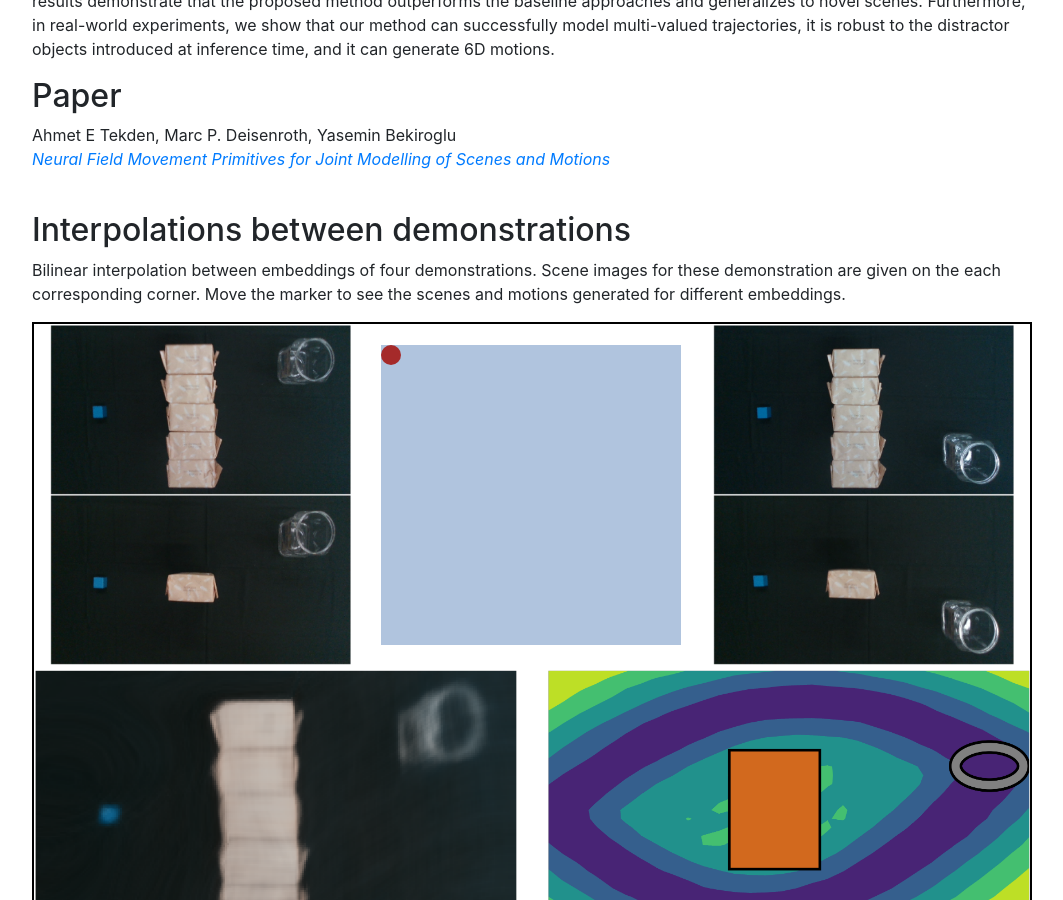
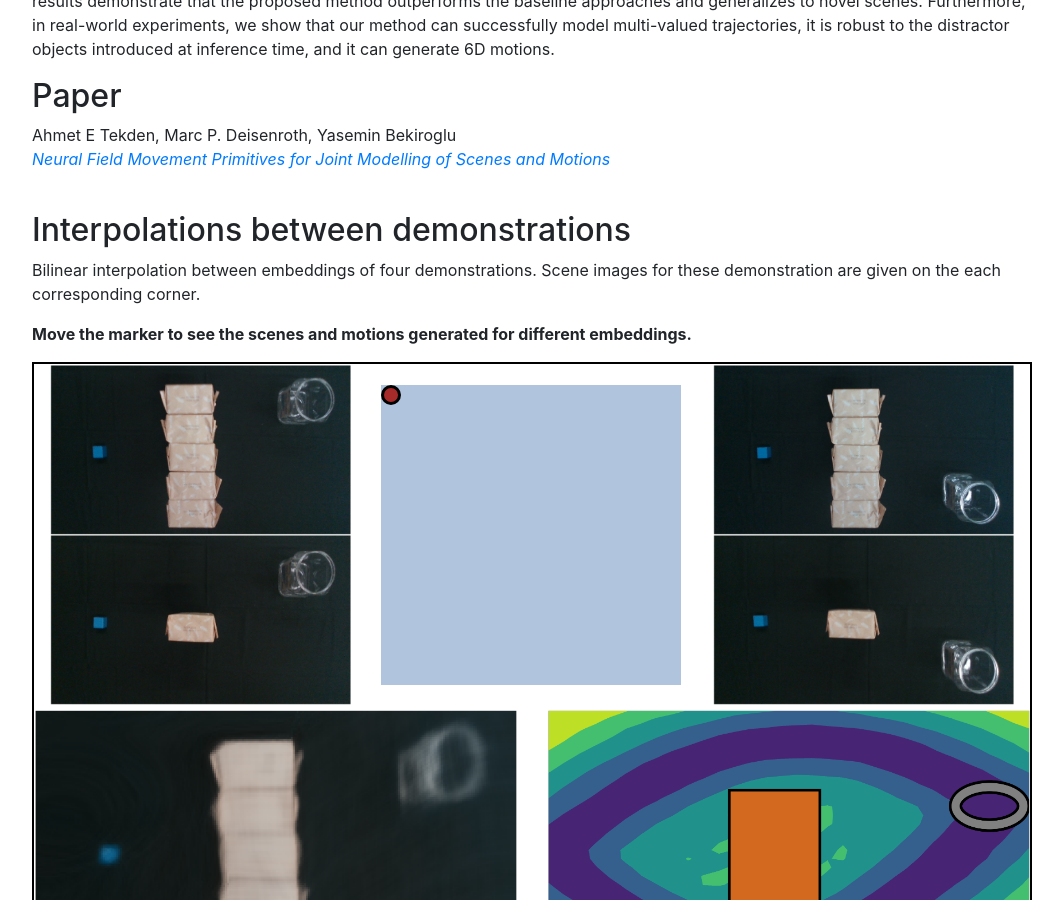
Before and after one commit to Fzaero/Fzaero.github.io, a Jekyll site: the page built from _project_pages/NFMP.md, in a window 1280 px wide and 900 px high, scrolled down 1053 px. Shown: the whole window, without its empty margins (108-1171 px from the left). Built offline with Jekyll 4.4.1, drawn with Linux system fonts in a browser that asks for light colours; comment, search, counter and statistics services are not loaded.

Commit message:
Updated the visibility of marker.

```diff
--- a/_project_pages/NFMP.md
+++ b/_project_pages/NFMP.md
@@ -48,7 +48,9 @@ can generate 6D motions.
 
 <h2>Interpolations between demonstrations</h2>
 
-<p>Bilinear interpolation between embeddings of four demonstrations. Scene images for these demonstration are given on the each corresponding corner. Move the marker to see the scenes and motions generated for different embeddings.</p>
+<p>Bilinear interpolation between embeddings of four demonstrations. Scene images for these demonstration are given on the each corresponding corner. </p>
+
+<p> <b>Move the marker to see the scenes and motions generated for different embeddings.</b></p>
 <div id="widget">
   <div class="demo_area row" style="margin: 1px ">
     <div class="col-4">
@@ -58,7 +60,7 @@ can generate 6D motions.
     <div id ="interp_plane" class="col-4" style="top: 10px ">
       <div id="markerbounds">
         <div id="box">
-          <div id="marker"></div>
+          <div id="marker" style="border: 3px solid black;"></div>
         </div>
       </div>
       <br/>
```
